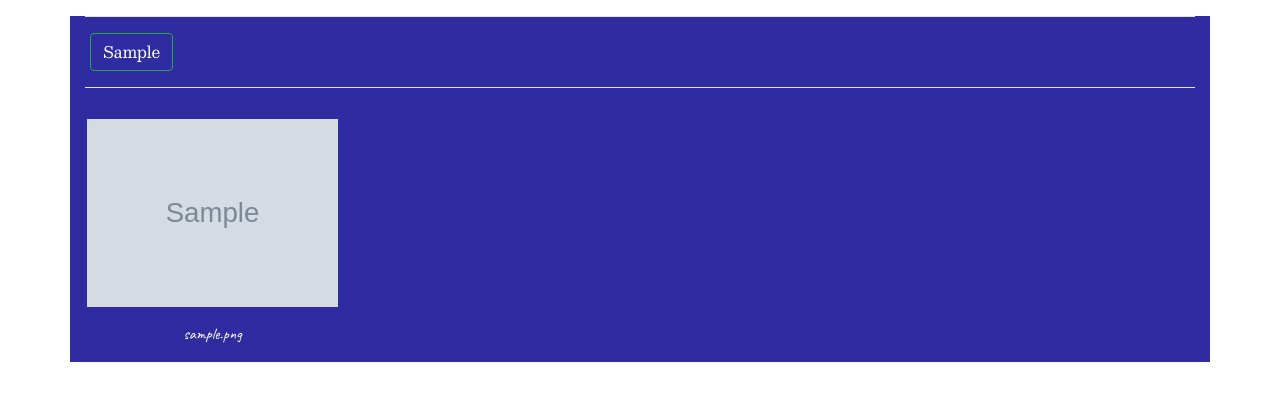
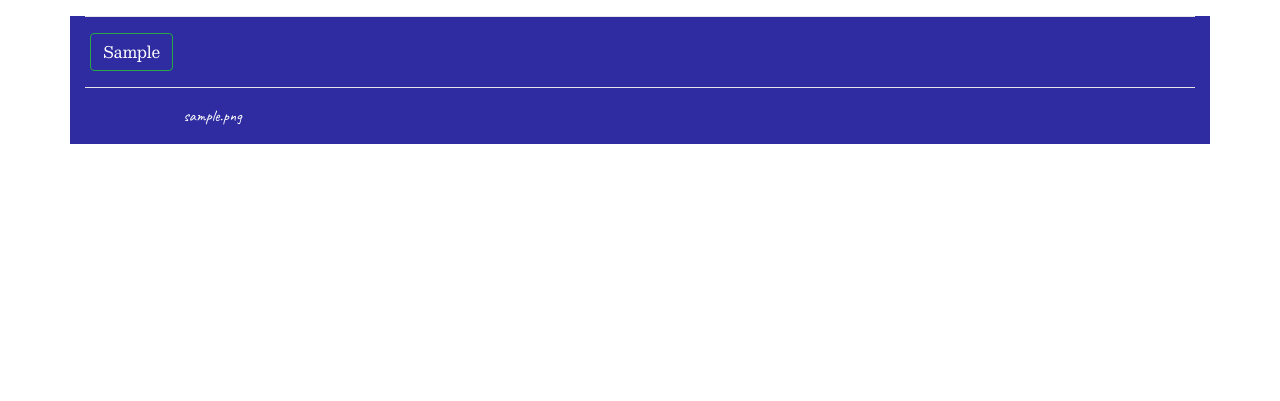
Before and after one commit to fkinyae/kins-gallery, a Django app: page / in a window 1280 px wide. Shown: the part 78-479 px from the top of the page. Run offline with Django 3.2, Linux system fonts and the light colour scheme; tables that the repository leaves empty hold one stand-in row (values such as "Sample post"); grey boxes marked "Sample" are stand-in pictures; some libraries are stand-ins or nearby versions.

Commit message:
change image styling

```diff
--- a/gallery/templates/all_gallery/home.html
+++ b/gallery/templates/all_gallery/home.html
@@ -34,7 +34,7 @@
         <div class="col-md-3">
 
             <a data-toggle="modal" data-target="#{{image.id}}">
-                <img src="{{image.photo_image.url}}" alt="image of {image.image_name}" class="img-fluid gallery">
+                <img src="{{image.photo_image.url}}" alt="image of {image.image_name}" class="img-fluid gallery" style="display: none">
             </a>
 
                 <p class="text_image">{{image.image_name}}</p>
```
